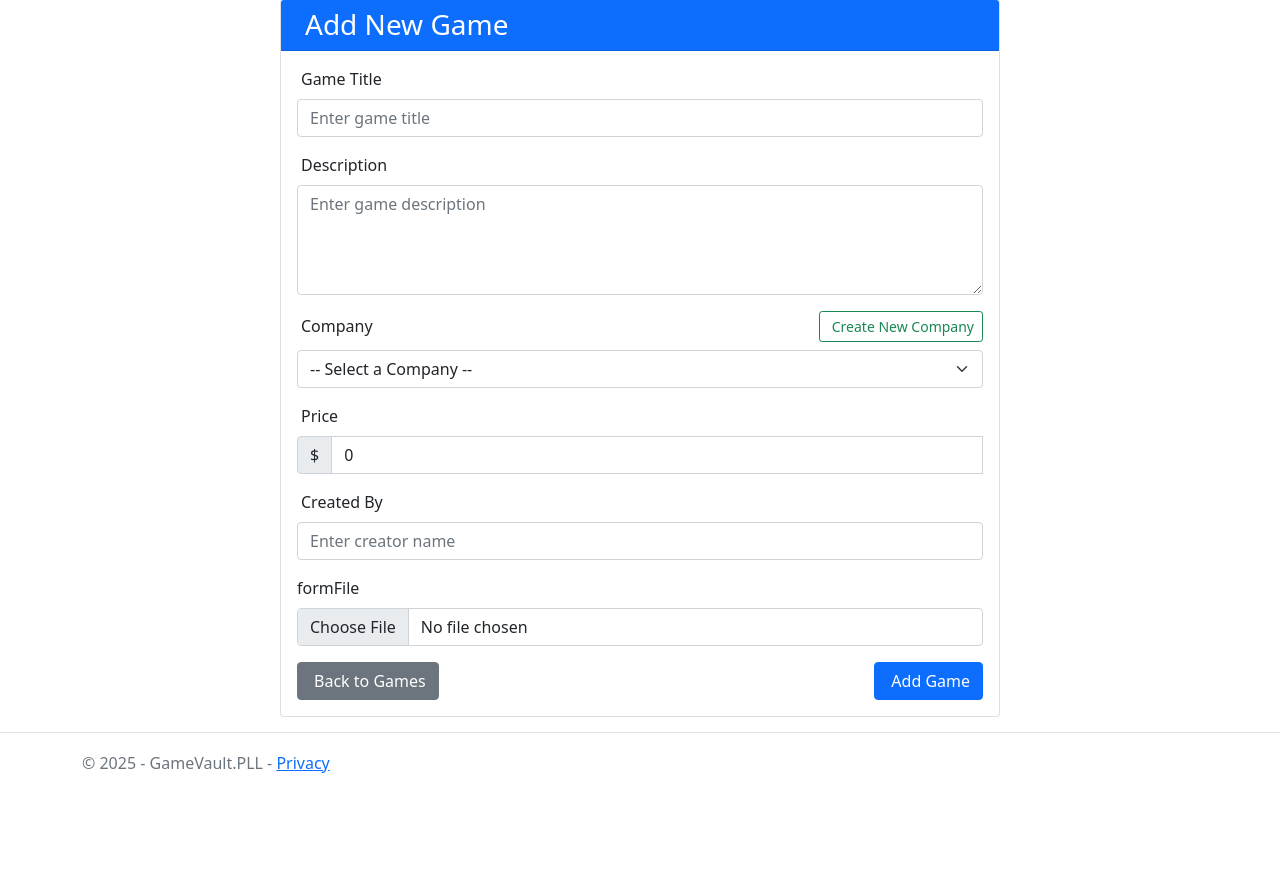
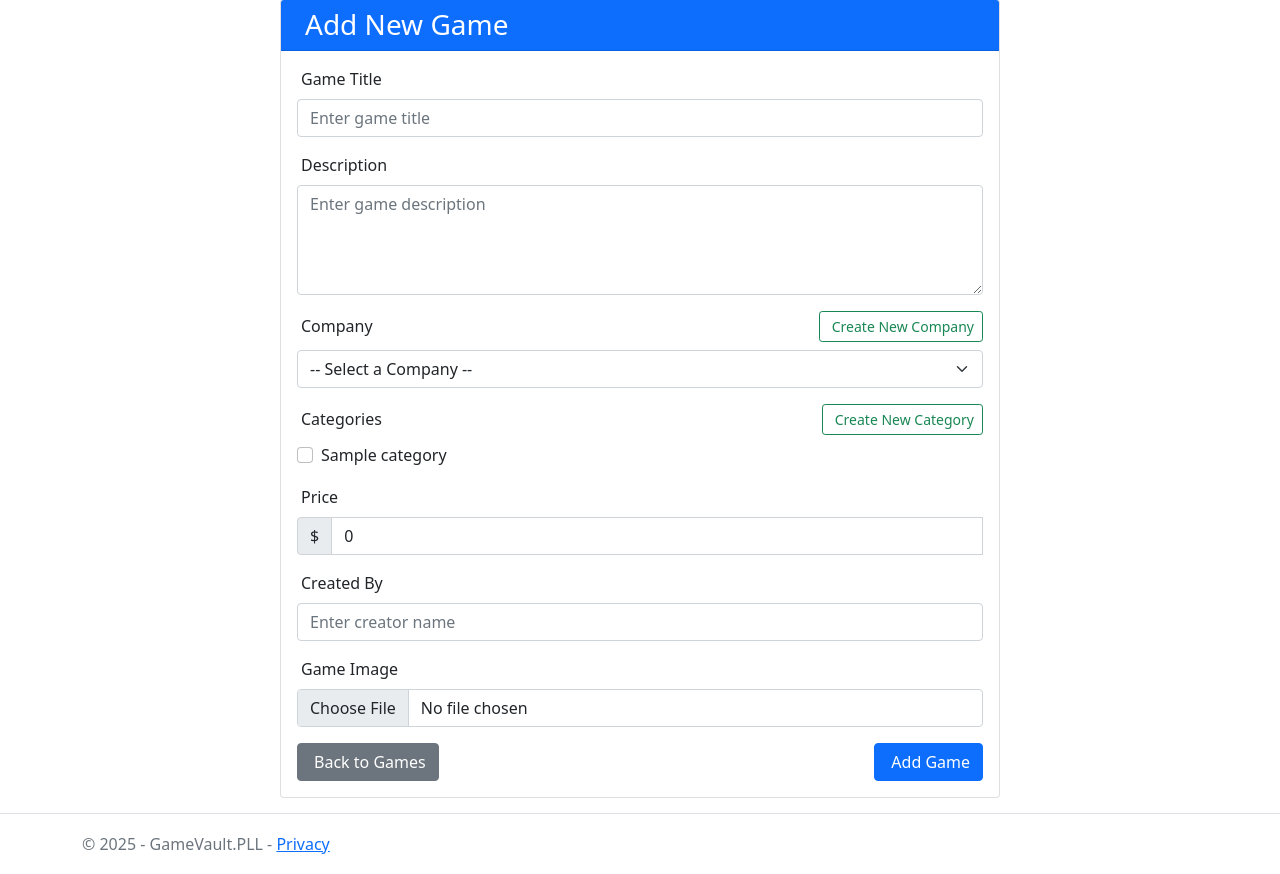
Before and after one commit to shereiff1/GameVault, an ASP.NET Core app: page /Game/Add in a window 1280 px wide. Shown: the part 82-956 px from the top of the page. Before the commit the page ends 855 px from the top, so only its background shows below. Run offline with ASP.NET Core 8, Linux system fonts and the light colour scheme; tables that the repository leaves empty hold one stand-in row (values such as "Sample post"); style sheets or scripts are compiled from the project's sources; some libraries are stand-ins or nearby versions.

Commit message:
Editing Views

```diff
--- a/GameVault.PLL/Views/Game/Add.cshtml
+++ b/GameVault.PLL/Views/Game/Add.cshtml
@@ -1,4 +1,5 @@
 @model GameVault.BLL.ModelVM.GameVM
+@using Microsoft.AspNetCore.Mvc.Rendering
 
 @{
     ViewData["Title"] = "Add Game";
@@ -55,6 +56,62 @@
                         </div>
 
                         <div class="mb-3">
+                            <div class="d-flex justify-content-between align-items-center mb-2">
+                                <label class="form-label mb-0">
+                                    <i class="fas fa-tags me-1"></i>Categories
+                                </label>
+                                <button type="button" class="btn btn-outline-success btn-sm" onclick="toggleNewCategoryForm()">
+                                    <i class="fas fa-plus me-1"></i>Create New Category
+                                </button>
+                            </div>
+
+                            <div class="row">
+                                @foreach (var cat in (IEnumerable<SelectListItem>)ViewBag.Categories)
+                                {
+                                    var id = cat.Value;
+                                    var text = cat.Text;
+                                    var isChecked = Model.SelectedCategoryIds != null && Model.SelectedCategoryIds.Contains(int.Parse(id));
+                                    <div class="col-6 col-md-4">
+                                        <div class="form-check">
+                                            <input class="form-check-input" type="checkbox"
+                                                   name="SelectedCategoryIds"
+                                                   value="@id"
+                                                   id="cat_@id"
+                                                   @(isChecked ? "checked" : "") />
+                                            <label class="form-check-label" for="cat_@id">@text</label>
+                                        </div>
+                                    </div>
+                                }
+                            </div>
+                        </div>
+                        <div id="newCategoryForm" class="mt-3" style="display: none;">
+                            <div class="card border-success">
+                                <div class="card-header bg-light">
+                                    <h6 class="mb-0 text-success">
+                                        <i class="fas fa-plus-circle me-1"></i>Add New Category
+                                    </h6>
+                                </div>
+                                <div class="card-body">
+                                    <div class="row">
+                                        <div class="col-md-6">
+                                            <label asp-for="NewCategoryName" class="form-label">Category Name</label>
+                                            <input asp-for="NewCategoryName" class="form-control" placeholder="Enter category name" />
+                                        </div>
+                                        <div class="col-md-6">
+                                            <label asp-for="NewCategoryDescription" class="form-label">Description (Optional)</label>
+                                            <input asp-for="NewCategoryDescription" class="form-control" placeholder="Enter category description" />
+                                        </div>
+                                    </div>
+                                    <div class="mt-2">
+                                        <button type="button" class="btn btn-sm btn-secondary" onclick="toggleNewCategoryForm()">
+                                            <i class="fas fa-times me-1"></i>Cancel
+                                        </button>
+                                    </div>
+                                </div>
+                            </div>
+                        </div>
+
+                        <div class="mb-3">
                             <label asp-for="Price" class="form-label">
                                 <i class="fas fa-dollar-sign me-1"></i>Price
                             </label>
@@ -72,10 +129,14 @@
                             <input asp-for="CreatedBy" class="form-control" placeholder="Enter creator name" />
                             <span asp-validation-for="CreatedBy" class="text-danger"></span>
                         </div>
+
                         <div class="mb-3">
-                            <label asp-for="formFile" class="form-label fw-semibold"></label>
-                            <input asp-for="formFile" class="form-control" placeholder="Enter Image" />
+                            <label asp-for="formFile" class="form-label">
+                                <i class="fas fa-image me-1"></i>Game Image
+                            </label>
+                            <input asp-for="formFile" class="form-control" type="file" accept="image/*" />
                         </div>
+
                         <div class="d-flex justify-content-between">
                             <a asp-action="Index" class="btn btn-secondary">
                                 <i class="fas fa-arrow-left me-1"></i>Back to Games
@@ -91,6 +152,23 @@
     </div>
 </div>
 
+<script>
+    function toggleNewCategoryForm() {
+        const form = document.getElementById('newCategoryForm');
+        const isVisible = form.style.display !== 'none';
+
+        if (isVisible) {
+            form.style.display = 'none';
+            const nameInput = document.querySelector('input[name="NewCategoryName"]');
+            const descInput = document.querySelector('input[name="NewCategoryDescription"]');
+            if (nameInput) nameInput.value = '';
+            if (descInput) descInput.value = '';
+        } else {
+            form.style.display = 'block';
+        }
+    }
+</script>
+
 @section Scripts {
     @{
         await Html.RenderPartialAsync("_ValidationScriptsPartial");
```
Also changed, not shown: GameVault.PLL/Views/Home/Index.cshtml (+4 -21 lines).
